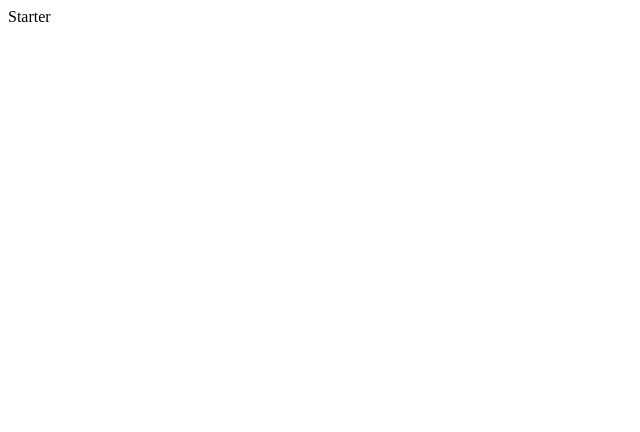
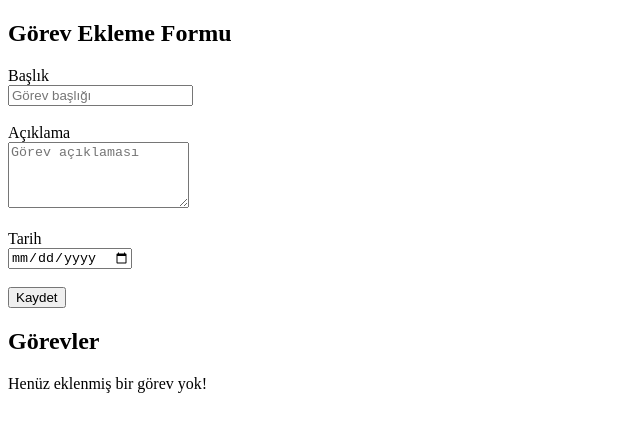
Before and after one commit to ynckaya/S12_Tekrar, a React (Vite) app: page / in a window 1280 px wide. Shown: the top 432 px of the page, without its empty margins (0-640 px from the left). Built offline with nearby package versions, Linux system fonts and the light colour scheme.

Commit message:
TaskForm added - menuel form

```diff
--- a/src/App.jsx
+++ b/src/App.jsx
@@ -1,10 +1,11 @@
+import TaskForm from "./components/TaskForm";
 
 
 function App() {
 
   return (
     <>
-      Starter
+      <TaskForm/>
     </>
   )
 }
--- a/src/components/TaskForm.jsx
+++ b/src/components/TaskForm.jsx
@@ -1,73 +1,138 @@
 import { useState } from 'react';
 
-const initialData = {
+export default function TaskFormManual() {
+  const [formData, setFormData] = useState({
     title: '',
     description: '',
     date: '',
-};
+  });
 
-export default function TaskForm() {
-  const [form, setForm] = useState(initialData);
+  const [errors, setErrors] = useState({});
+  const [tasks, setTasks] = useState([]);
 
   const handleChange = (e) => {
     const { name, value } = e.target;
-    setForm((prev) => ({ ...prev, [name]: value }));
+    setFormData((prev) => ({
+      ...prev,
+      [name]: value,
+    }));
+  };
+
+  const validate = () => {
+    const newErrors = {};
+
+    if (!formData.title) {
+      newErrors.title = 'Lütfen görev başlığını girin';
+    } else if (formData.title.length < 5) {
+      newErrors.title = 'Görev başlığı en az 5 karakter olmalıdır';
+    }
+
+    if (!formData.description) {
+      newErrors.description = 'Lütfen görev açıklamasını girin';
+    }
+
+    return newErrors;
   };
 
   const handleSubmit = (e) => {
     e.preventDefault();
-    console.log('Task Data:', form);
-    setForm(initialData);
+    const validationErrors = validate();
+    if (Object.keys(validationErrors).length > 0) {
+      setErrors(validationErrors);
+      return;
+    }
+
+    toast.success('Formunu başarıyla gönderildi!');
+    setTasks((prev) => [...prev, formData]);
+    setFormData({
+      title: '',
+      description: '',
+      date: '',
+    });
+    setErrors({});
   };
 
   return (
-    <form onSubmit={handleSubmit}>
-      <h2>Görev Ekleme Formu</h2>
+    <>
+      <form
+        onSubmit={handleSubmit}
+        className="p-4 bg-white shadow-md rounded-lg"
+      >
+        <h2 className="text-xl font-bold mb-4">Görev Ekleme Formu</h2>
 
-      <div>
+        <div className="mb-1">
           <label htmlFor="title">Başlık</label>
           <br />
           <input
-          id="title"
+            className="w-full p-2 border rounded"
             type="text"
             name="title"
-          value={form.title}
+            value={formData.title}
             onChange={handleChange}
-          required
+            placeholder="Görev başlığı"
+          />
+          {errors.title && (
+            <p className="text-red-500 text-sm mt-1">{errors.title}</p>
+          )}
+        </div>
+
+        <br />
+
+        <div className="mb-1">
+          <label htmlFor="description">Açıklama</label>
+          <br />
+          <textarea
+            className="w-full p-2 border rounded"
+            rows={4}
+            name="description"
+            value={formData.description}
+            onChange={handleChange}
+            placeholder="Görev açıklaması"
+          />
+          {errors.description && (
+            <p className="text-red-500 text-sm mt-1">{errors.description}</p>
+          )}
+        </div>
+
+        <br />
+
+        <div className="mb-1">
+          <label htmlFor="date">Tarih</label>
+          <br />
+          <input
+            type="date"
+            name="date"
+            value={formData.date}
+            onChange={handleChange}
+            className="w-full p-2 border border-gray-300 rounded focus:border-blue-500 focus:ring-1 focus:ring-blue-500"
           />
         </div>
 
         <br />
 
+        <button
+          type="submit"
+          className="w-full bg-blue-500 text-white p-2 rounded hover:bg-blue-600 transition"
+        >
+          Kaydet
+        </button>
+      </form>
+
+      <h2 className="text-xl font-bold mb-4 mt-4">Görevler</h2>
+      {tasks.length === 0 ? (
+        <p className="text-gray-500">Henüz eklenmiş bir görev yok!</p>
+      ) : (
         <div>
-        <label htmlFor="description">Açıklama</label>
-        <br />
-        <textarea
-          id="description"
-          name="description"
-          value={form.description}
-          onChange={handleChange}
-          rows={4}
-        />
+          {tasks.map((item, index) => (
+            <h3
+              key={index}
+              className="p-2 font-bold text-lg border rounded-lg shadow-sm bg-gray-50 mb-3"
+            >
+              {item.title}
+            </h3>
+          ))}
         </div>
-
-      <br />
-
-      <div>
-        <label htmlFor="date">Tarih</label>
-        <br />
-        <input
-          id="date"
-          type="date"
-          name="date"
-          value={form.date}
-          onChange={handleChange}
-        />
-      </div>
-
-      <br />
-
-      <button type="submit">Kaydet</button>
-    </form>
+      )}
+    </>
   );
 }
```
Lines whose indentation alone changed are shown as unchanged.
